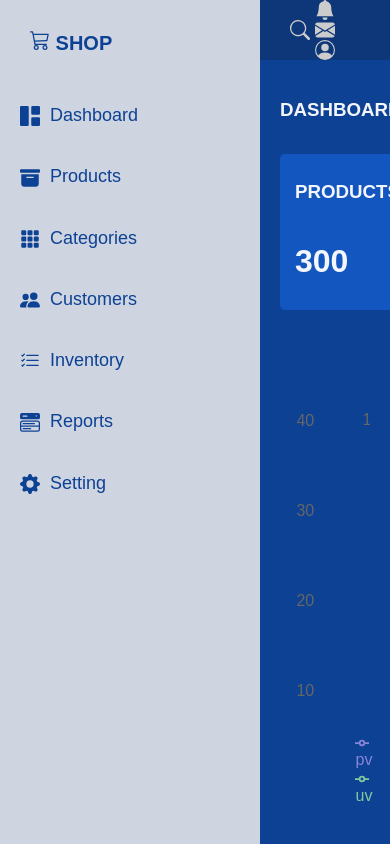
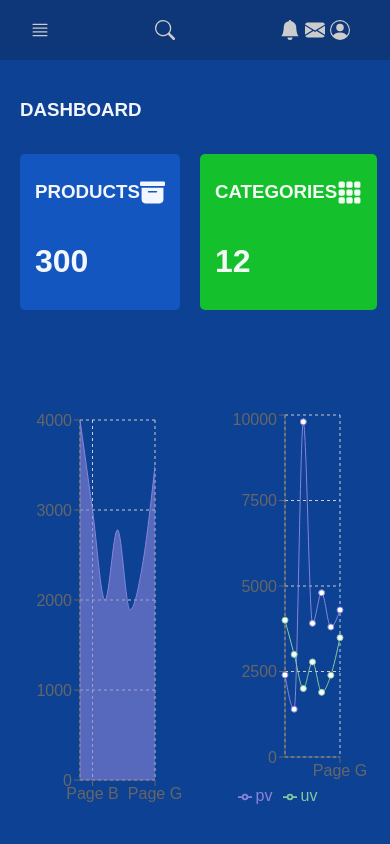
Before and after one commit to Pablo-jesuss/Landing-page-Dash, a React (Vite) app in the folder Painel/: page / in a window 390 px wide. Built offline with nearby package versions, Linux system fonts and the light colour scheme.

Commit message:
grid-container

```diff
--- a/Painel/src/App.css
+++ b/Painel/src/App.css
@@ -23,7 +23,7 @@
 .header-right {
   margin-right: 5px;
 }
-.App-container {
+.grid-container {
   display: grid;
   grid-template-columns: 260px 1fr 1fr 1fr;
   grid-template-rows: 0.2fr 3fr;
@@ -159,6 +159,7 @@
 
 .card-inner > .card-icon {
   font-size: 25px;
+  cursor: pointer;
 }
 
 .charts {
@@ -168,3 +169,25 @@
   margin-top: 100px;
   height: 400px;
 }
+
+/* Responsivo */
+
+@media screen and (max-width: 992px) {
+  .grid-container {
+    grid-template-columns: 1fr;
+    grid-template-rows: 0.2fr 3fr;
+    grid-template-areas: "header" "main";
+  }
+
+  #sidebar {
+    display: none;
+  }
+
+  .menu-icon {
+    display: inline;
+  }
+
+  .sidebar-title > span {
+    display: inline;
+  }
+}
--- a/Painel/src/App.jsx
+++ b/Painel/src/App.jsx
@@ -7,7 +7,7 @@
 
 function App() {
   return (
-    <div className="App-container">
+    <div className="grid-container">
       <Header />
       <Sidebar />
       <Home />
```
